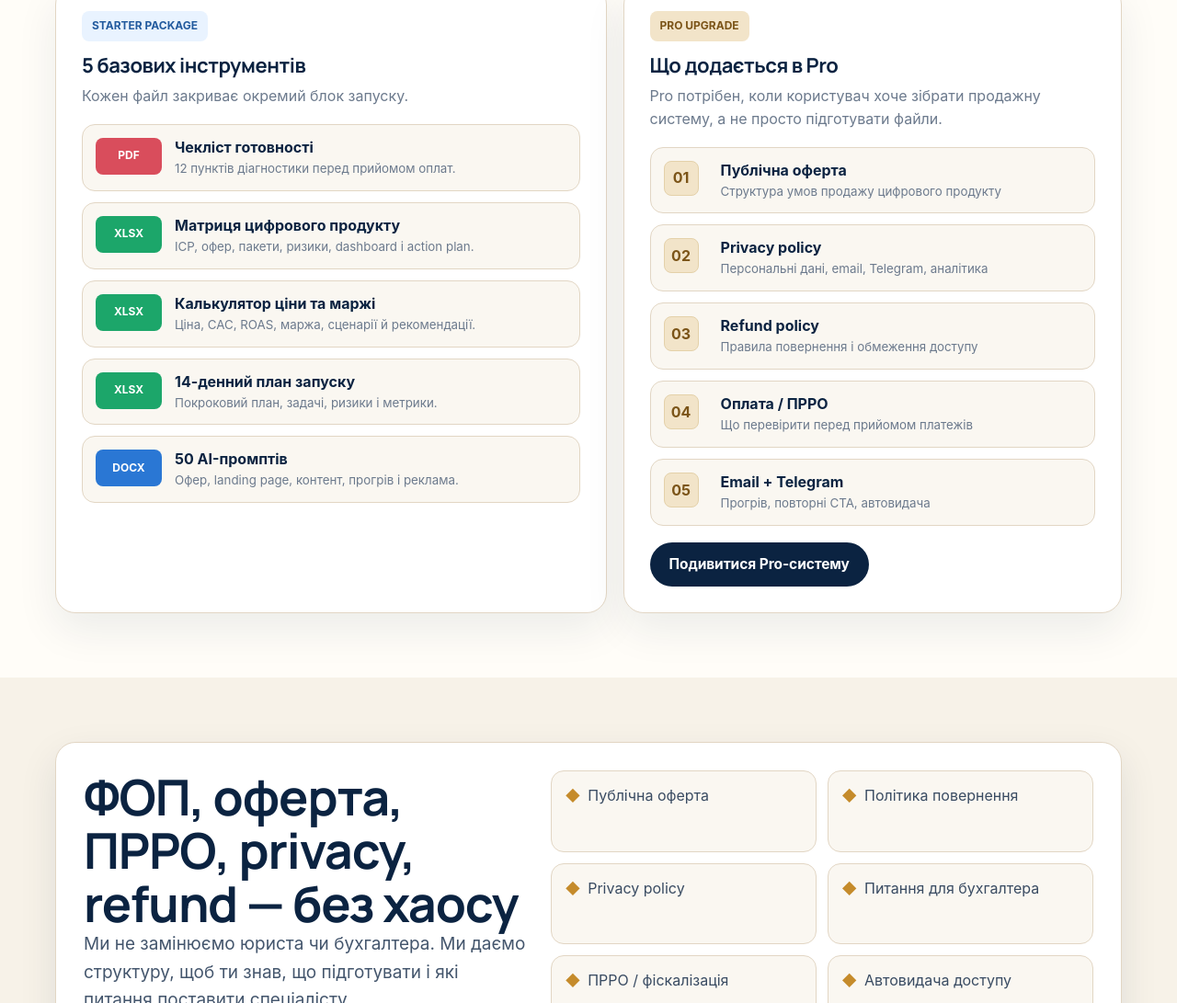
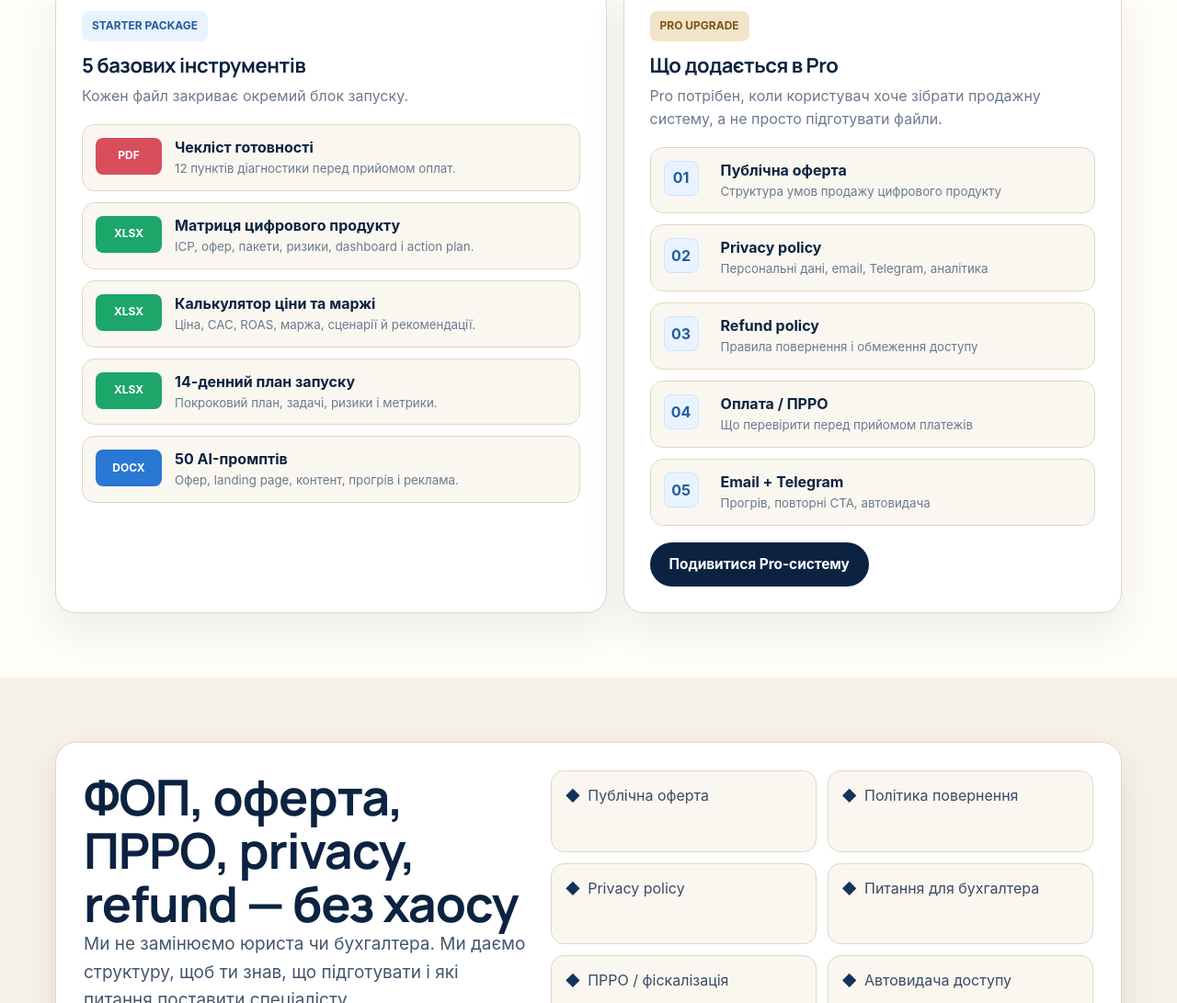
Before and after one commit to dmartynov84/antihaos-landing, a plain HTML site: page index.html in a window 1280 px wide. Shown: the part 3344-4435 px from the top of the page at 92% size. Drawn offline with Linux system fonts and the light colour scheme.

Commit message:
fix: [DES-6] знизити щільність золотого акценту поза hero
.asset-type/.pro-no: gold-tan -> той самий блакитний нейтральний тег, що
вже вживає .proof-label (без gold-модифікатора) — узгоджено з наявним
паттерном, новий колір не вигадувався. .compliance li:before: gold -> ink2.
Аудит (правило "золото — один акцент на екран") показав, що ці 3 місця
дублювали/розмивали акцент поза pricing-label і CTA-кнопками; кнопкова
ієрархія й щільність/above-the-fold поза hero — без зауважень, hero сам
(H1/3 CTA/mobile-first) навмисно не чіпав — це territoriя гейтованої
header-задачі (Netlify build-кредити ще заблоковані).

```diff
--- a/style.css
+++ b/style.css
@@ -150,7 +150,7 @@ section{padding:70px 0}
 .asset{background:#fff;border:1px solid var(--line);border-radius:var(--r-lg);padding:20px;box-shadow:0 12px 34px rgba(11,35,65,.06)}
 .step,.asset,.proof-card,.price-card,.file-row,.pro-row{transition:box-shadow .22s var(--ease-out),border-color .22s var(--ease-out)}
 .step:hover,.asset:hover{border-color:rgba(197,139,43,.4);box-shadow:0 16px 40px rgba(11,35,65,.10)}
-.asset-type{display:inline-flex;border-radius:var(--r-sm);padding:6px 10px;background:#F2E4C9;color:#7B5418;font-size:12px;font-weight:700;margin-bottom:12px}
+.asset-type{display:inline-flex;border-radius:var(--r-sm);padding:6px 10px;background:#E9F3FF;color:#235B9E;font-size:12px;font-weight:700;margin-bottom:12px}
 .asset h3{font-size:20px}
 .cta-band{
   margin-top:22px;background:var(--ink);color:#fff;border-radius:var(--r-lg);padding:24px;
@@ -190,14 +190,14 @@ section{padding:70px 0}
 .file-row strong,.pro-row strong{display:block;color:var(--ink);line-height:1.25;font-weight:700;overflow-wrap:anywhere}
 .file-row small,.pro-row small{display:block;color:var(--muted);line-height:1.42;margin-top:4px;overflow-wrap:anywhere}
 .pro-row{grid-template-columns:48px minmax(0,1fr)}
-.pro-no{width:38px;height:38px;border-radius:var(--r-sm);background:#F2E4C9;border:1px solid #E4D1A9;color:#7B5418;display:grid;place-items:center;font-weight:700}
+.pro-no{width:38px;height:38px;border-radius:var(--r-sm);background:#E9F3FF;border:1px solid #CFE4FA;color:#235B9E;display:grid;place-items:center;font-weight:700}
 .compliance{
   background:#fff;border:1px solid var(--line);border-radius:var(--r-lg);padding:30px;box-shadow:var(--shadow);
   display:grid;grid-template-columns:.9fr 1.1fr;gap:26px;
 }
 .compliance ul{margin:0;padding:0;list-style:none;display:grid;grid-template-columns:1fr 1fr;gap:12px}
 .compliance li{background:#FAF7F1;border:1px solid var(--line);border-radius:var(--r-md);padding:14px;color:#394B62}
-.compliance li:before{content:"◆";color:var(--gold);margin-right:8px}
+.compliance li:before{content:"◆";color:var(--ink2);margin-right:8px}
 .form-box{max-width:850px;margin:0 auto;background:#fff;border:1px solid var(--line);border-radius:var(--r-lg);padding:34px;box-shadow:var(--shadow)}
 .form-grid{display:grid;grid-template-columns:1fr 1fr;gap:14px}
 .full{grid-column:1/-1}
```
